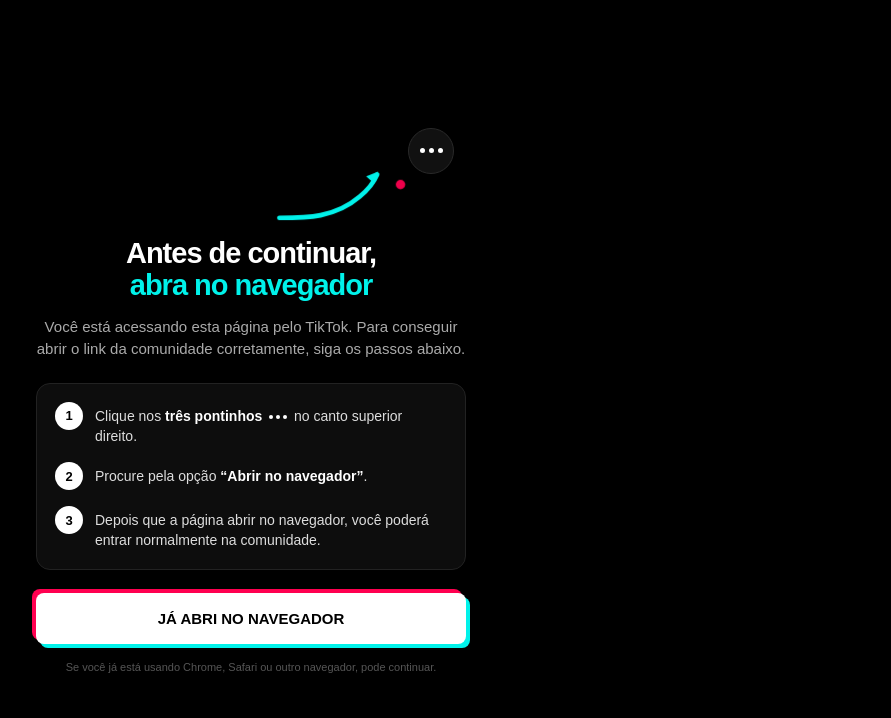
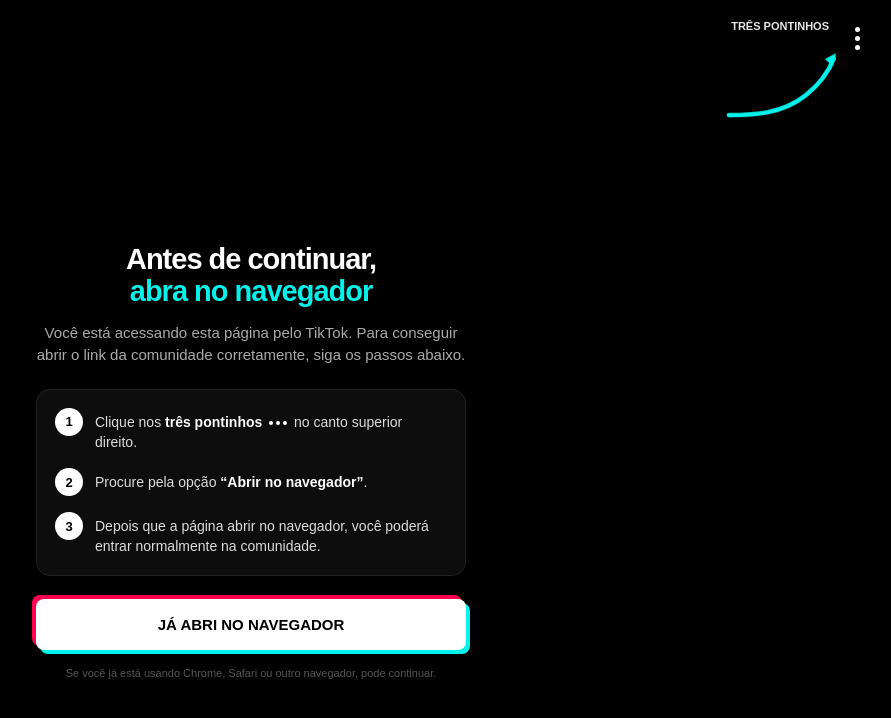
Before and after one commit to feelipe001/biotiktok, a plain HTML site: page index.html in a window 1280 px wide. Shown: the whole page, without its empty margins (389-1280 px from the left). Drawn offline with Linux system fonts and the light colour scheme.

Commit message:
Update index.html

```diff
--- a/index.html
+++ b/index.html
@@ -8,10 +8,6 @@
   <meta name="description" content="Aprenda estratégias para TikTok, diretrizes para Lives, padrões virais e modelagem de vídeos.">
 
   <style>
-    /* =====================================================
-       BASE
-    ===================================================== */
-
     * {
       margin: 0;
       padding: 0;
@@ -35,7 +31,6 @@
       -webkit-tap-highlight-color: transparent;
     }
 
-
     /* =====================================================
        TELA DE AVISO
     ===================================================== */
@@ -57,29 +52,38 @@
       text-align: center;
     }
 
-
-    /* GUIA DOS TRÊS PONTOS */
+    /* =====================================================
+       INDICAÇÃO DO MENU DO TIKTOK
+    ===================================================== */
 
     .tiktok-guide {
-      position: relative;
+      position: absolute;
+      top: 0;
+      left: 0;
       width: 100%;
-      height: 105px;
-      margin-bottom: 8px;
+      height: 155px;
+      pointer-events: none;
     }
+
+    /*
+      Representação dos três pontinhos.
+      Fica no canto superior direito, simulando
+      a posição do menu do TikTok.
+    */
 
     .fake-dots {
       position: absolute;
-      top: 3px;
-      right: 12px;
-      width: 46px;
-      height: 46px;
-      border-radius: 50%;
-      background: #111;
-      border: 1px solid #292929;
+      top: 18px;
+      right: 20px;
+
       display: flex;
+      flex-direction: column;
       align-items: center;
       justify-content: center;
       gap: 4px;
+
+      width: 28px;
+      height: 40px;
     }
 
     .fake-dots span {
@@ -87,25 +91,49 @@
       height: 5px;
       background: #fff;
       border-radius: 50%;
+      display: block;
     }
 
+    /*
+      Pequeno texto indicando que essa é a
+      posição dos três pontinhos reais.
+    */
 
-    /* SETA */
+    .menu-label {
+      position: absolute;
+      top: 20px;
+      right: 62px;
+
+      color: #fff;
+      font-size: 11px;
+      font-weight: 700;
+      white-space: nowrap;
+
+      opacity: .9;
+    }
+
+    /*
+      Seta aponta DIRETAMENTE para os três pontinhos.
+    */
 
     .arrow {
       position: absolute;
-      top: 43px;
-      right: 72px;
+
+      top: 48px;
+      right: 43px;
+
       width: 125px;
-      height: 60px;
+      height: 80px;
+
       overflow: visible;
+
       animation: arrowMove 1.2s ease-in-out infinite;
     }
 
     .arrow-path {
       fill: none;
       stroke: #00f2ea;
-      stroke-width: 5;
+      stroke-width: 4.5;
       stroke-linecap: round;
       stroke-linejoin: round;
     }
@@ -125,35 +153,15 @@
       }
     }
 
+    /*
+      Texto principal fica abaixo da área dos pontinhos.
+    */
 
-    /* PONTO DE DESTAQUE */
-
-    .notice-point {
-      position: absolute;
-      top: 55px;
-      right: 61px;
-      width: 9px;
-      height: 9px;
-      background: #ff0050;
-      border-radius: 50%;
-      animation: pulse 1.3s ease-in-out infinite;
+    .notice-content {
+      position: relative;
+      z-index: 2;
+      padding-top: 125px;
     }
-
-    @keyframes pulse {
-      0%,
-      100% {
-        transform: scale(1);
-        opacity: 1;
-      }
-
-      50% {
-        transform: scale(1.25);
-        opacity: .7;
-      }
-    }
-
-
-    /* TEXTO DO AVISO */
 
     .notice-box h1 {
       font-size: 29px;
@@ -173,8 +181,9 @@
       margin-bottom: 22px;
     }
 
-
-    /* PASSOS */
+    /* =====================================================
+       PASSOS
+    ===================================================== */
 
     .steps {
       text-align: left;
@@ -202,9 +211,11 @@
       border-radius: 50%;
       background: #fff;
       color: #000;
+
       display: flex;
       align-items: center;
       justify-content: center;
+
       font-size: 13px;
       font-weight: 900;
     }
@@ -234,18 +245,23 @@
       border-radius: 50%;
     }
 
-
-    /* BOTÃO */
+    /* =====================================================
+       BOTÃO
+    ===================================================== */
 
     .browser-button {
       width: 100%;
       padding: 17px 20px;
+
       border: 0;
       border-radius: 8px;
+
       background: #fff;
       color: #000;
+
       font-size: 15px;
       font-weight: 900;
+
       cursor: pointer;
 
       box-shadow:
@@ -266,9 +282,8 @@
       line-height: 1.4;
     }
 
-
     /* =====================================================
-       COMUNIDADE
+       PÁGINA DA COMUNIDADE
     ===================================================== */
 
     #communityPage {
@@ -281,7 +296,6 @@
       margin: auto;
       padding: 0 20px;
     }
-
 
     /* HEADER */
 
@@ -306,7 +320,6 @@
         -3px -3px 0 #ff0050;
     }
 
-
     /* HERO */
 
     .hero {
@@ -317,11 +330,15 @@
     .badge {
       display: inline-block;
       padding: 8px 15px;
+
       border: 1px solid rgba(255,255,255,.15);
       border-radius: 50px;
+
       background: #080808;
+
       font-size: 13px;
       color: #ddd;
+
       margin-bottom: 25px;
     }
 
@@ -332,6 +349,7 @@
     .hero h1 {
       max-width: 900px;
       margin: auto;
+
       font-size: clamp(38px, 6vw, 72px);
       line-height: .98;
       letter-spacing: -3px;
@@ -346,11 +364,12 @@
     .hero-text {
       max-width: 720px;
       margin: 28px auto 0;
+
       color: #bdbdbd;
+
       font-size: 18px;
       line-height: 1.6;
     }
-
 
     /* CTA */
 
@@ -362,12 +381,18 @@
       display: inline-flex;
       justify-content: center;
       align-items: center;
+
       min-width: 280px;
+
       padding: 18px 30px;
+
       border-radius: 8px;
+
       background: #fff;
       color: #000;
+
       text-decoration: none;
+
       font-weight: 900;
       font-size: 16px;
 
@@ -388,7 +413,6 @@
       font-size: 12px;
     }
 
-
     /* SEÇÕES */
 
     .section {
@@ -397,20 +421,26 @@
 
     .section-title {
       text-align: center;
+
       font-size: 32px;
       font-weight: 900;
+
       margin-bottom: 12px;
+
       letter-spacing: -1px;
     }
 
     .section-description {
       text-align: center;
+
       color: #999;
+
       max-width: 600px;
+
       margin: 0 auto 35px;
+
       line-height: 1.5;
     }
-
 
     /* CARDS */
 
@@ -422,9 +452,12 @@
 
     .card {
       background: #0d0d0d;
+
       border: 1px solid #222;
       border-radius: 14px;
+
       padding: 25px;
+
       transition: transform .2s ease;
     }
 
@@ -435,7 +468,9 @@
     .card-icon {
       width: 44px;
       height: 44px;
+
       border-radius: 10px;
+
       display: flex;
       align-items: center;
       justify-content: center;
@@ -447,8 +482,10 @@
       );
 
       color: #000;
+
       font-size: 20px;
       font-weight: 900;
+
       margin-bottom: 18px;
     }
 
@@ -459,17 +496,20 @@
 
     .card p {
       color: #999;
+
       font-size: 14px;
       line-height: 1.55;
     }
-
 
     /* DESTAQUE */
 
     .highlight {
       margin: 30px auto;
+
       max-width: 900px;
+
       padding: 35px;
+
       border-radius: 18px;
 
       background: #0b0b0b;
@@ -481,84 +521,113 @@
 
     .highlight h2 {
       font-size: clamp(25px, 4vw, 40px);
+
       margin-bottom: 15px;
+
       font-weight: 900;
     }
 
     .highlight p {
       color: #aaa;
+
       line-height: 1.6;
+
       max-width: 650px;
+
       margin: auto;
     }
-
 
     /* LISTA */
 
     .list {
       max-width: 700px;
+
       margin: 35px auto 0;
+
       display: grid;
+
       gap: 12px;
     }
 
     .list-item {
       display: flex;
+
       align-items: center;
+
       gap: 13px;
+
       padding: 16px;
+
       background: #0d0d0d;
+
       border: 1px solid #1c1c1c;
+
       border-radius: 10px;
+
       color: #ddd;
+
       font-size: 15px;
     }
 
     .check {
       flex-shrink: 0;
+
       width: 25px;
       height: 25px;
+
       display: flex;
+
       justify-content: center;
       align-items: center;
+
       border-radius: 50%;
+
       background: #00f2ea;
+
       color: #000;
+
       font-weight: 900;
+
       font-size: 13px;
     }
-
 
     /* CTA FINAL */
 
     .final-cta {
       text-align: center;
+
       padding: 70px 0 80px;
     }
 
     .final-cta h2 {
       font-size: clamp(30px, 5vw, 50px);
+
       font-weight: 900;
+
       letter-spacing: -2px;
+
       margin-bottom: 15px;
     }
 
     .final-cta p {
       color: #999;
+
       margin-bottom: 30px;
     }
-
 
     /* FOOTER */
 
     footer {
       border-top: 1px solid #181818;
+
       padding: 25px 0;
+
       text-align: center;
+
       color: #555;
+
       font-size: 12px;
     }
-
 
     /* =====================================================
        MOBILE
@@ -608,20 +677,28 @@
         padding: 55px 0 65px;
       }
 
-      .tiktok-guide {
-        height: 100px;
+      /*
+        No celular, os três pontinhos ficam
+        praticamente encostados no canto superior.
+      */
+
+      .fake-dots {
+        top: 14px;
+        right: 13px;
       }
 
-      .fake-dots {
-        right: 8px;
+      .menu-label {
+        top: 16px;
+        right: 55px;
       }
 
       .arrow {
-        right: 65px;
+        top: 43px;
+        right: 38px;
       }
 
-      .notice-point {
-        right: 54px;
+      .notice-content {
+        padding-top: 125px;
       }
 
       .notice-box h1 {
@@ -635,55 +712,67 @@
   </style>
 </head>
 
-
 <body>
 
+
   <!-- =====================================================
-       AVISO INICIAL
+       AVISO PARA ABRIR NO NAVEGADOR
   ===================================================== -->
 
   <div id="browserNotice">
 
-    <div class="notice-box">
+    <!-- INDICAÇÃO VISUAL DO CANTO SUPERIOR DIREITO -->
 
     <div class="tiktok-guide">
 
-        <!-- REPRESENTAÇÃO DOS TRÊS PONTOS -->
-
+      <!-- Apenas representação visual -->
       <div class="fake-dots">
         <span></span>
         <span></span>
         <span></span>
       </div>
 
+      <div class="menu-label">
+        TRÊS PONTINHOS
+      </div>
 
-        <!-- SETA -->
+      <!-- Seta apontando para os três pontinhos -->
 
       <svg
         class="arrow"
-          viewBox="0 0 125 65"
+        viewBox="0 0 125 80"
         xmlns="http://www.w3.org/2000/svg"
       >
 
         <path
           class="arrow-path"
-            d="M5 55 C35 55, 65 55, 92 32 C103 23, 108 15, 111 8"
+          d="M5 68
+             C30 68,
+             58 67,
+             82 48
+             C97 36,
+             105 24,
+             110 11"
         />
 
         <path
           class="arrow-head"
-            d="M99 10 L112 5 L108 18 Z"
+          d="M101 12
+             L112 6
+             L109 19
+             Z"
         />
 
       </svg>
 
-
-        <!-- PONTO DE DESTAQUE -->
-
-        <div class="notice-point"></div>
-
     </div>
 
+
+    <!-- CONTEÚDO DO AVISO -->
+
+    <div class="notice-box">
+
+      <div class="notice-content">
 
         <h1>
           Antes de continuar,<br>
@@ -707,13 +796,18 @@
             </div>
 
             <div class="step-text">
-            Clique nos <strong>três pontinhos</strong>
+
+              Clique nos
+              <strong>três pontinhos</strong>
+
               <span class="dots">
                 <span></span>
                 <span></span>
                 <span></span>
               </span>
+
               no canto superior direito.
+
             </div>
 
           </div>
@@ -726,8 +820,10 @@
             </div>
 
             <div class="step-text">
+
               Procure pela opção
               <strong>“Abrir no navegador”</strong>.
+
             </div>
 
           </div>
@@ -740,8 +836,10 @@
             </div>
 
             <div class="step-text">
+
               Depois que a página abrir no navegador,
               você poderá entrar normalmente na comunidade.
+
             </div>
 
           </div>
@@ -766,21 +864,28 @@
 
     </div>
 
+  </div>
+
 
   <!-- =====================================================
        PÁGINA DA COMUNIDADE
-       CARREGADA VISUALMENTE APÓS O AVISO
   ===================================================== -->
 
   <div id="communityPage">
+
 
     <header>
 
       <div class="container">
 
         <div class="logo">
-          <span class="logo-icon">♪</span>
+
+          <span class="logo-icon">
+            ♪
+          </span>
+
           Comunidade
+
         </div>
 
       </div>
@@ -790,6 +895,7 @@
 
     <main>
 
+
       <!-- HERO -->
 
       <section class="hero">
@@ -797,21 +903,30 @@
         <div class="container">
 
           <div class="badge">
-            Estratégias • Conteúdo • TikTok <span>●</span>
+            Estratégias • Conteúdo • TikTok
+            <span>●</span>
           </div>
 
 
           <h1>
+
             Aprenda as
-            <span class="cyan">diretrizes do TikTok</span>
+            <span class="cyan">
+              diretrizes do TikTok
+            </span>
+
             e descubra o que realmente funciona
+
           </h1>
 
 
           <p class="hero-text">
-            Entenda o que falar e o que evitar nas Lives, aprenda estratégias
-            de marketing para redes sociais, identifique padrões virais e saiba
-            como modelar vídeos que já estão funcionando.
+
+            Entenda o que falar e o que evitar nas Lives,
+            aprenda estratégias de marketing para redes sociais,
+            identifique padrões virais e saiba como modelar vídeos
+            que já estão funcionando.
+
           </p>
 
 
@@ -850,12 +965,15 @@
 
 
           <p class="section-description">
-            Conhecimento prático para entender melhor o funcionamento do
-            TikTok e transformar conteúdo em estratégia.
+
+            Conhecimento prático para entender melhor o funcionamento
+            do TikTok e transformar conteúdo em estratégia.
+
           </p>
 
 
           <div class="benefits">
+
 
             <div class="card">
 
@@ -868,8 +986,10 @@
               </h3>
 
               <p>
+
                 Entenda as principais regras da plataforma e os cuidados
                 necessários para evitar problemas com seus conteúdos e Lives.
+
               </p>
 
             </div>
@@ -886,8 +1006,10 @@
               </h3>
 
               <p>
+
                 Aprenda estratégias para posicionar seu conteúdo, aumentar
                 sua presença digital e chamar mais atenção nas redes sociais.
+
               </p>
 
             </div>
@@ -904,8 +1026,10 @@
               </h3>
 
               <p>
+
                 Aprenda a observar o que existe por trás de conteúdos que
                 viralizam e identificar padrões que podem ser adaptados.
+
               </p>
 
             </div>
@@ -922,8 +1046,10 @@
               </h3>
 
               <p>
+
                 Descubra como analisar vídeos de grandes criadores e modelar
                 estruturas que fazem sentido para o seu próprio conteúdo.
+
               </p>
 
             </div>
@@ -940,8 +1066,10 @@
               </h3>
 
               <p>
+
                 Entenda melhor o que pode ser abordado durante uma Live e
                 quais comportamentos podem aumentar o risco de restrições.
+
               </p>
 
             </div>
@@ -958,11 +1086,14 @@
               </h3>
 
               <p>
+
                 Pare de criar conteúdo no escuro. Aprenda a analisar,
                 adaptar e construir conteúdos com mais intenção.
+
               </p>
 
             </div>
+
 
           </div>
 
@@ -983,11 +1114,14 @@
               Pare de tentar descobrir tudo sozinho.
             </h2>
 
+
             <p>
+
               Tenha acesso a uma comunidade focada em estratégias,
               conteúdo, TikTok e crescimento nas redes sociais.
               Aprenda, observe o que está funcionando e adapte para
               a sua realidade.
+
             </p>
 
           </div>
@@ -1010,34 +1144,61 @@
 
           <div class="list">
 
+
             <div class="list-item">
-              <span class="check">✓</span>
+
+              <span class="check">
+                ✓
+              </span>
+
               Estratégias para TikTok e redes sociais
+
             </div>
 
 
             <div class="list-item">
-              <span class="check">✓</span>
+
+              <span class="check">
+                ✓
+              </span>
+
               Diretrizes e boas práticas para Lives
+
             </div>
 
 
             <div class="list-item">
-              <span class="check">✓</span>
+
+              <span class="check">
+                ✓
+              </span>
+
               Análise de padrões de vídeos virais
+
             </div>
 
 
             <div class="list-item">
-              <span class="check">✓</span>
+
+              <span class="check">
+                ✓
+              </span>
+
               Modelagem de conteúdos de grandes criadores
+
             </div>
 
 
             <div class="list-item">
-              <span class="check">✓</span>
+
+              <span class="check">
+                ✓
+              </span>
+
               Estratégias de criação e posicionamento
+
             </div>
+
 
           </div>
 
@@ -1075,12 +1236,14 @@
 
       </section>
 
+
     </main>
 
 
     <footer>
       © 2026 — Comunidade de Estratégias e Conteúdo
     </footer>
+
 
   </div>
 
@@ -1093,13 +1256,18 @@
 
     function openCommunityPage() {
 
-      const notice = document.getElementById("browserNotice");
-      const page = document.getElementById("communityPage");
+      const notice =
+        document.getElementById("browserNotice");
+
+      const page =
+        document.getElementById("communityPage");
 
       notice.style.display = "none";
+
       page.style.display = "block";
 
       window.scrollTo(0, 0);
+
     }
 
   </script>
```
Lines whose indentation alone changed are shown as unchanged.
